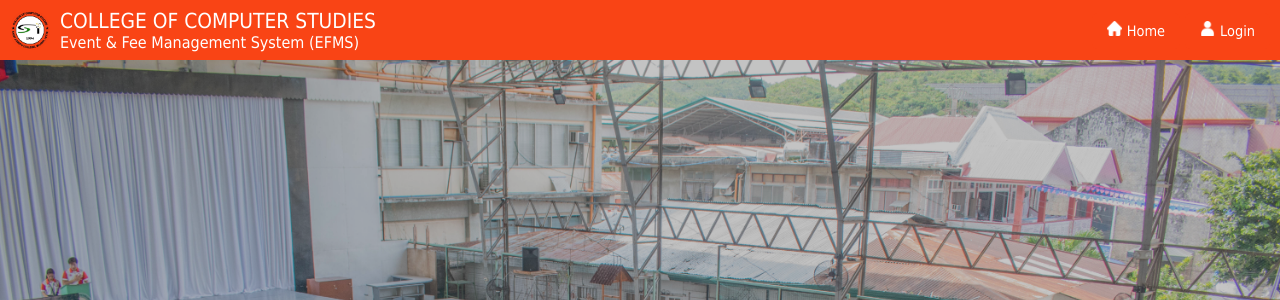
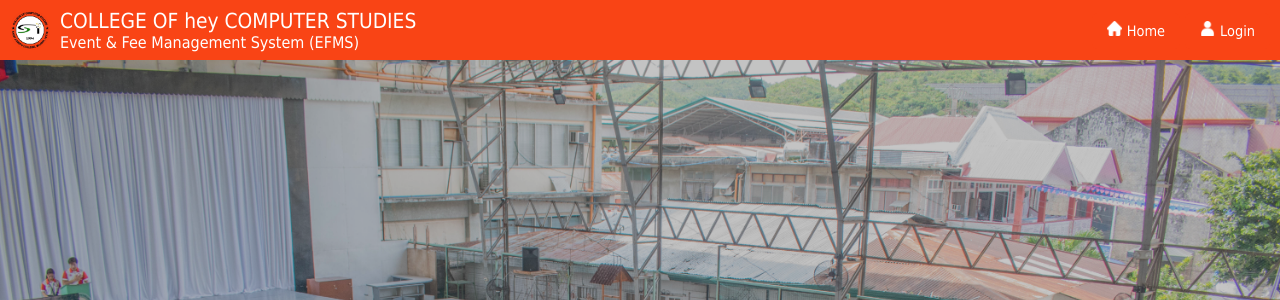
Before and after one commit to Shirrah/Department_web, a PHP site: page /Department_web/index.php in a window 1280 px wide. Shown: the top 300 px of the page. Run offline with PHP 8.4, Linux system fonts and the light colour scheme; data that the repository does not hold is empty.

Commit message:
1.9.6  test

```diff
--- a/php/header.php
+++ b/php/header.php
@@ -17,7 +17,7 @@ if (session_status() == PHP_SESSION_NONE) {
         <div class="header_logo">
             <img src="assets/images/ccslogo.png" alt="CCS Logo" class="logo">
             <span>
-                <p class="dept-name">COLLEGE OF COMPUTER STUDIES</p>
+                <p class="dept-name">COLLEGE OF hey COMPUTER STUDIES</p>
                 <p class="system-name">Event & Fee Management System (EFMS)</p>
             </span>
         </div>
```
